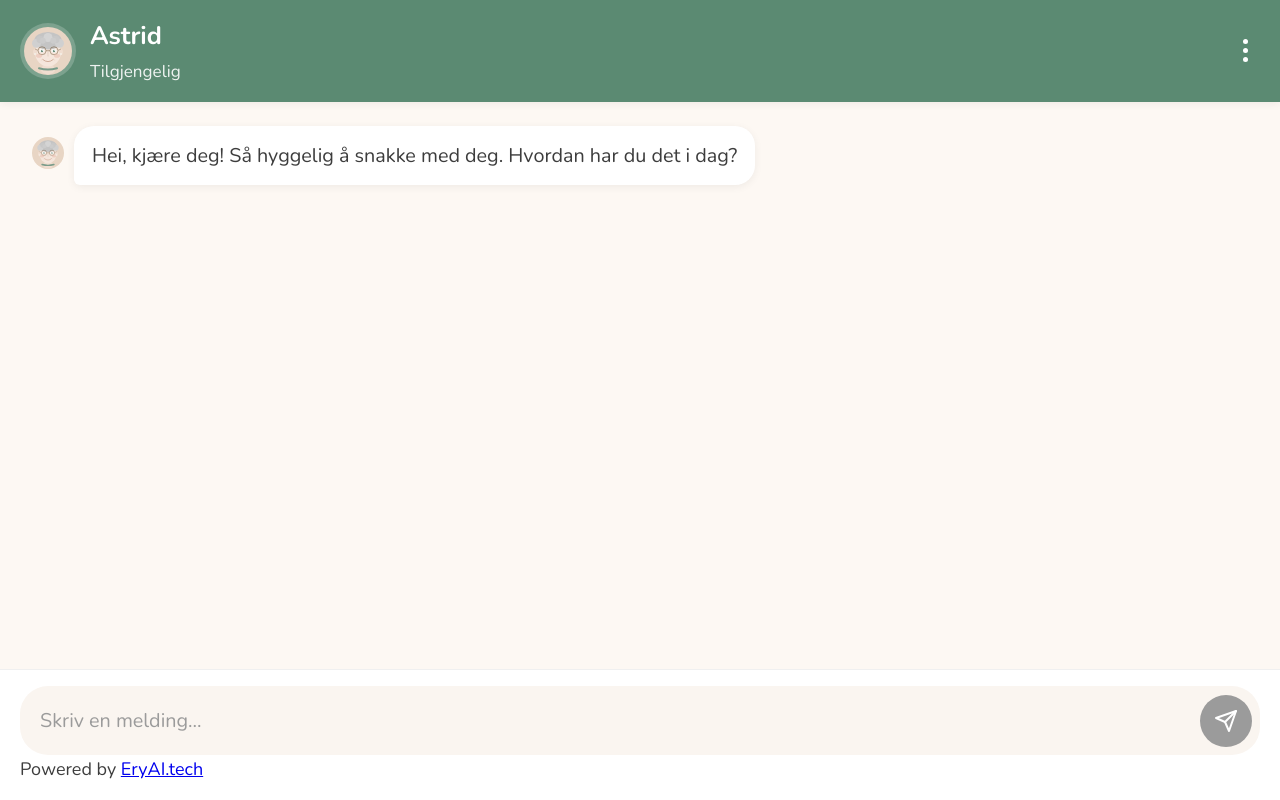
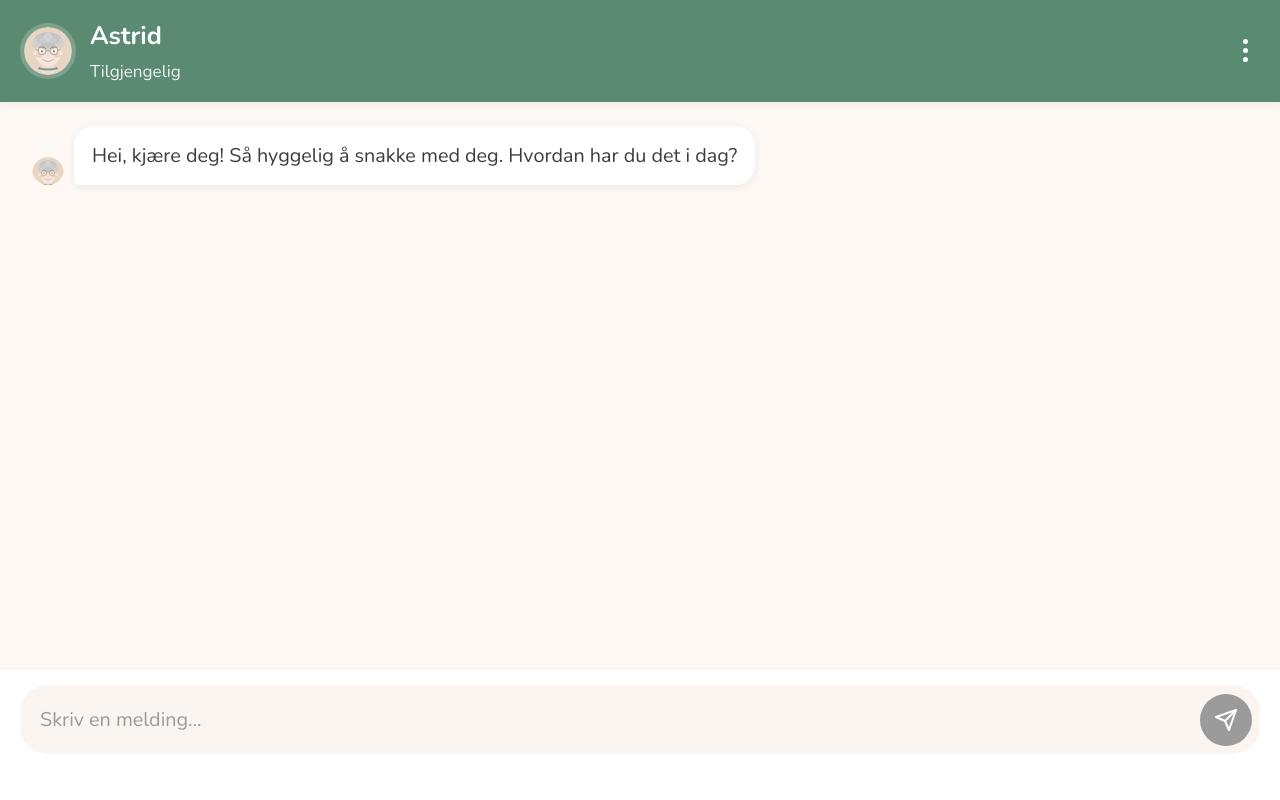
Before and after one commit to eryai-tech/Mimre, a Next.js app: page / in a window 1280 px wide. Both pictures are taken after a click on the button 459 px from the left and 526 px from the top of the page. Built offline with nearby package versions, Linux system fonts and the light colour scheme; no server answers.

Commit message:
Add Powered by EryAI.tech styling

```diff
--- a/components/ChatScreen.module.css
+++ b/components/ChatScreen.module.css
@@ -35,6 +35,11 @@
   display: flex;
   align-items: center;
   justify-content: center;
+  overflow: hidden;
+}
+
+.headerAvatarImage {
+  border-radius: var(--radius-full);
 }
 
 .headerName {
@@ -125,6 +130,14 @@
 .messageAvatar {
   font-size: 1.8rem;
   flex-shrink: 0;
+  width: 32px;
+  height: 32px;
+  border-radius: var(--radius-full);
+  overflow: hidden;
+}
+
+.messageAvatarImage {
+  border-radius: var(--radius-full);
 }
 
 .messageBubble {
@@ -233,6 +246,25 @@
   cursor: not-allowed;
 }
 
+/* Powered by footer */
+.poweredBy {
+  text-align: center;
+  padding: 8px 0 4px 0;
+  font-size: 11px;
+  color: rgba(255, 255, 255, 0.5);
+}
+
+.poweredBy a {
+  color: rgba(255, 255, 255, 0.7);
+  text-decoration: none;
+  transition: color 0.2s ease;
+}
+
+.poweredBy a:hover {
+  color: rgba(255, 255, 255, 0.9);
+  text-decoration: underline;
+}
+
 /* Safe area for iOS */
 @supports (padding-bottom: env(safe-area-inset-bottom)) {
   .inputArea {
```
